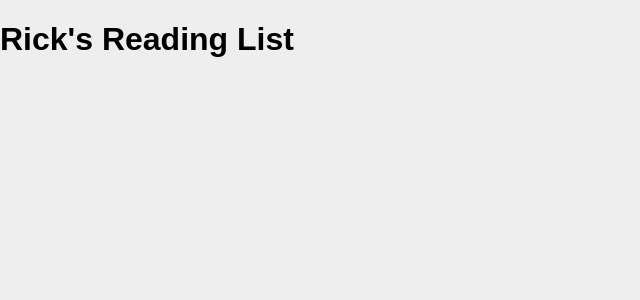
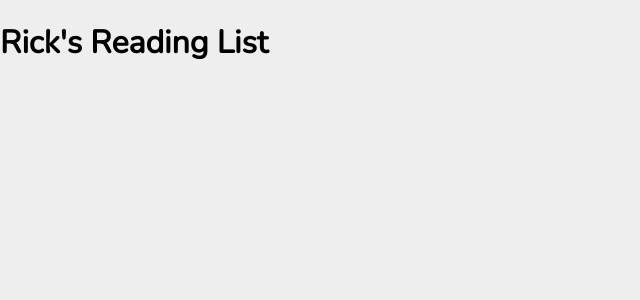
Before and after one commit to RickBr0wn/graphQL-tutorial, a React (Create React App) app in the folder client/: page / in a window 1280 px wide. Shown: the top 300 px of the page, without its empty margins (0-640 px from the left). Built offline with nearby package versions, Linux system fonts and the light colour scheme.

Commit message:
Added Nunito Google Font

```diff
--- a/client/public/index.html
+++ b/client/public/index.html
@@ -19,7 +19,8 @@
       work correctly both with client-side routing and a non-root public URL.
       Learn how to configure a non-root public URL by running `npm run build`.
     -->
-    <title>React App</title>
+    <link href="https://fonts.googleapis.com/css?family=Nunito" rel="stylesheet">
+    <title>Reading List</title>
   </head>
   <body>
     <noscript>
--- a/client/src/index.css
+++ b/client/src/index.css
@@ -2,5 +2,5 @@
   margin: 0;
   padding: 0;
   background: #eee;
-  font-family: Arial, Helvetica, sans-serif;
+  font-family: 'Nunito', sans-serif;
 }
```
